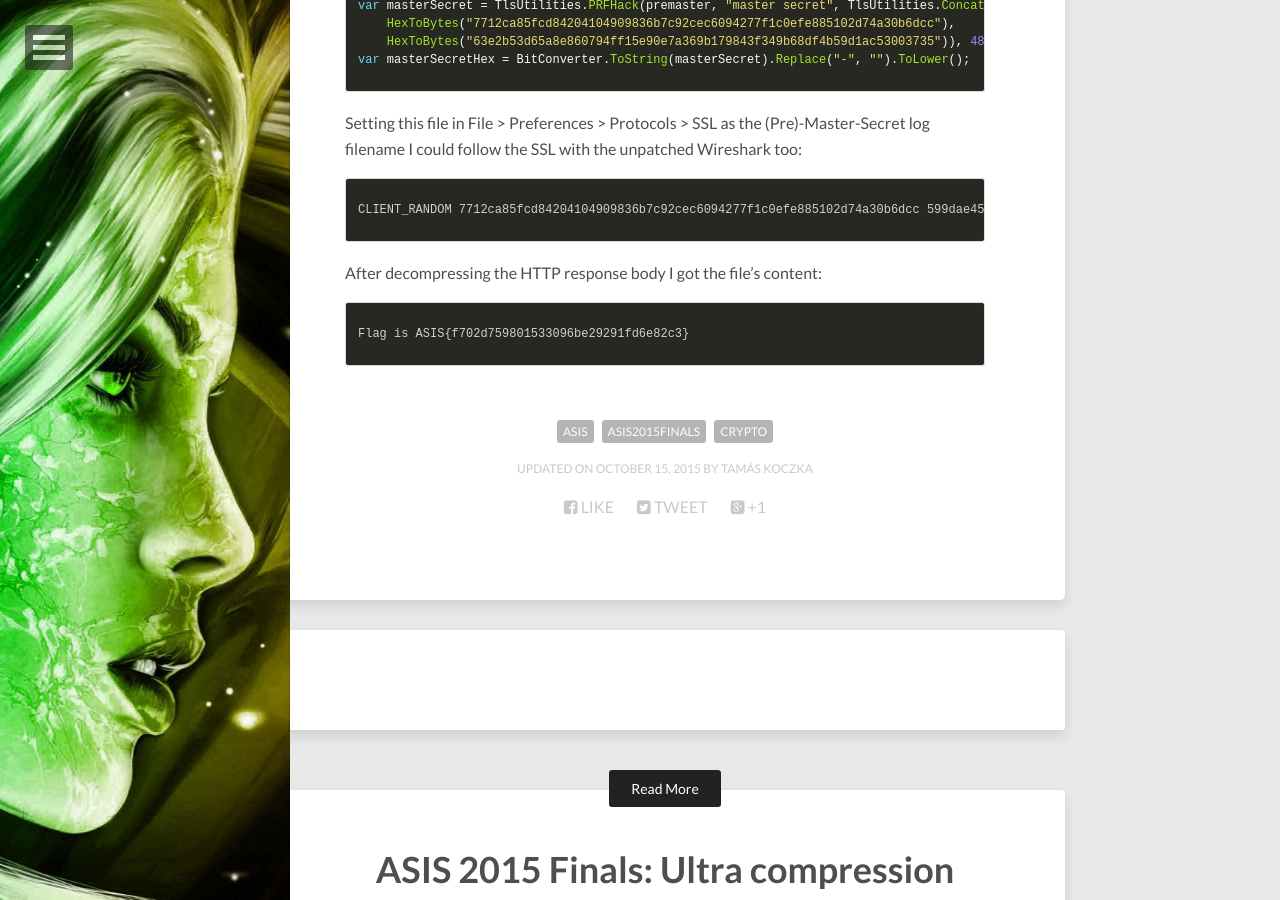
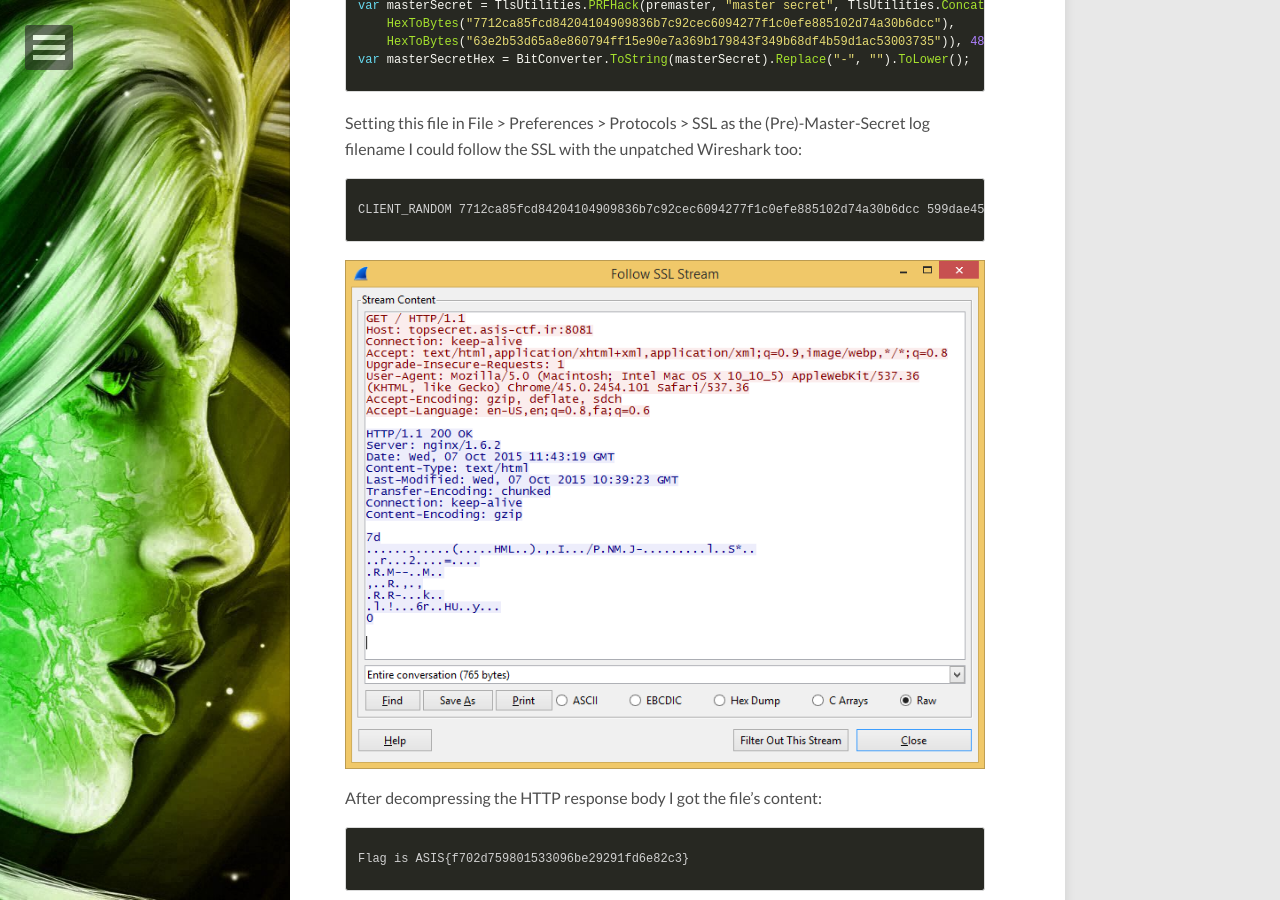
Before and after one commit to koczkatamas/blog, a Jekyll site: the page built from _posts/2015-10-14-asis-2015-finals-giloph.md, in a window 1280 px wide and 900 px high, scrolled down 1770 px. Built offline with Jekyll 4.4.1, drawn with Linux system fonts in a browser that asks for light colours; nearby versions of some CDN libraries; comment, search, counter and statistics services are not loaded.

Commit message:
Missing image for giloph

```diff
--- a/_posts/2015-10-14-asis-2015-finals-giloph.md
+++ b/_posts/2015-10-14-asis-2015-finals-giloph.md
@@ -68,6 +68,8 @@
 CLIENT_RANDOM 7712ca85fcd84204104909836b7c92cec6094277f1c0efe885102d74a30b6dcc 599dae45bea108da405cebfa1fd4414acccdc24ab4262c1c1e86af60da2de9712933343d3c6f92486db4bdbda9d693f8
 {% endhighlight %}
 
+![alt]({{ site.url }}/images/asis2015finals/giloph.png)
+
 After decompressing the HTTP response body I got the file's content:
 
 {% highlight text %}
```
Also changed, not shown: images/asis2015finals/giloph.png (added).
